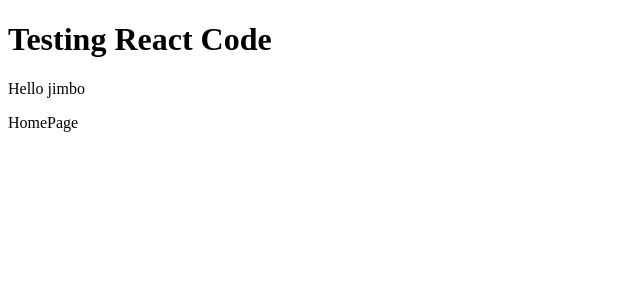
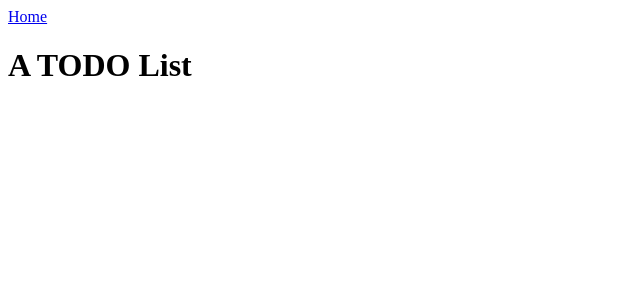
Before and after one commit to jalsop24/TODO-App, a React app in the folder todo_app/frontend/: page /todo-list in a window 1280 px wide. Shown: the top 300 px of the page, without its empty margins (0-640 px from the left). Built offline with nearby package versions, Linux system fonts and the light colour scheme; the HTML template or start-up script is replaced by a standard one.

Commit message:
Added todo list page

```diff
--- a/todo_app/frontend/src/components/App.js
+++ b/todo_app/frontend/src/components/App.js
@@ -1,17 +1,19 @@
 import React, { useState } from "react";
 import { render } from "react-dom";
+import { Route, Link, BrowserRouter as Router, Routes } from "react-router-dom";
 import HomePage from "./Homepage";
+import TodoListPage from "./TodoList";
 
 export default function App(props) {
   return (
-    <>
-      <h1>Testing React Code</h1>
-      <p>Hello {props.name}</p>
-
-      <HomePage />
-    </>
+    <Router>
+      <Routes>
+        <Route path="/" element={<HomePage />} />
+        <Route path="/todo-list" element={<TodoListPage />} />
+      </Routes>
+    </Router>
   );
 }
 
 const appDiv = document.getElementById("app");
-render(<App name="jimbo" />, appDiv);
+render(<App />, appDiv);
--- /dev/null
+++ b/todo_app/frontend/src/components/Header.js
@@ -0,0 +1,18 @@
+import React from "react";
+import { Link } from "react-router-dom";
+
+export function Navbar(props) {
+  return (
+    <nav>
+      <Link to="/"> Home </Link>
+    </nav>
+  );
+}
+
+export default function Header(props) {
+  return (
+    <header>
+      <Navbar />
+    </header>
+  );
+}
--- /dev/null
+++ b/todo_app/frontend/src/components/TodoList.js
@@ -0,0 +1,13 @@
+import React from "react";
+import Header from "./Header";
+
+export default function TodoListPage(props) {
+  return (
+    <>
+      <Header />
+      <main>
+        <h1>A TODO List</h1>
+      </main>
+    </>
+  );
+}
--- a/todo_app/frontend/templates/frontend/index.html
+++ b/todo_app/frontend/templates/frontend/index.html
@@ -13,10 +13,7 @@
   <link rel="stylesheet" type="text/css" href="{% static "css/index.css" %}"/>
 </head>
 <body>
-  <main>
-    <div id="app"></div>
-  </main>
-
+  <div id="app"></div>
   <script src="{% static "frontend/main.js" %}"></script>
 </body>
 </html>
```
Also changed, not shown: 1 other file (tests, documents, lock files or other folders).
